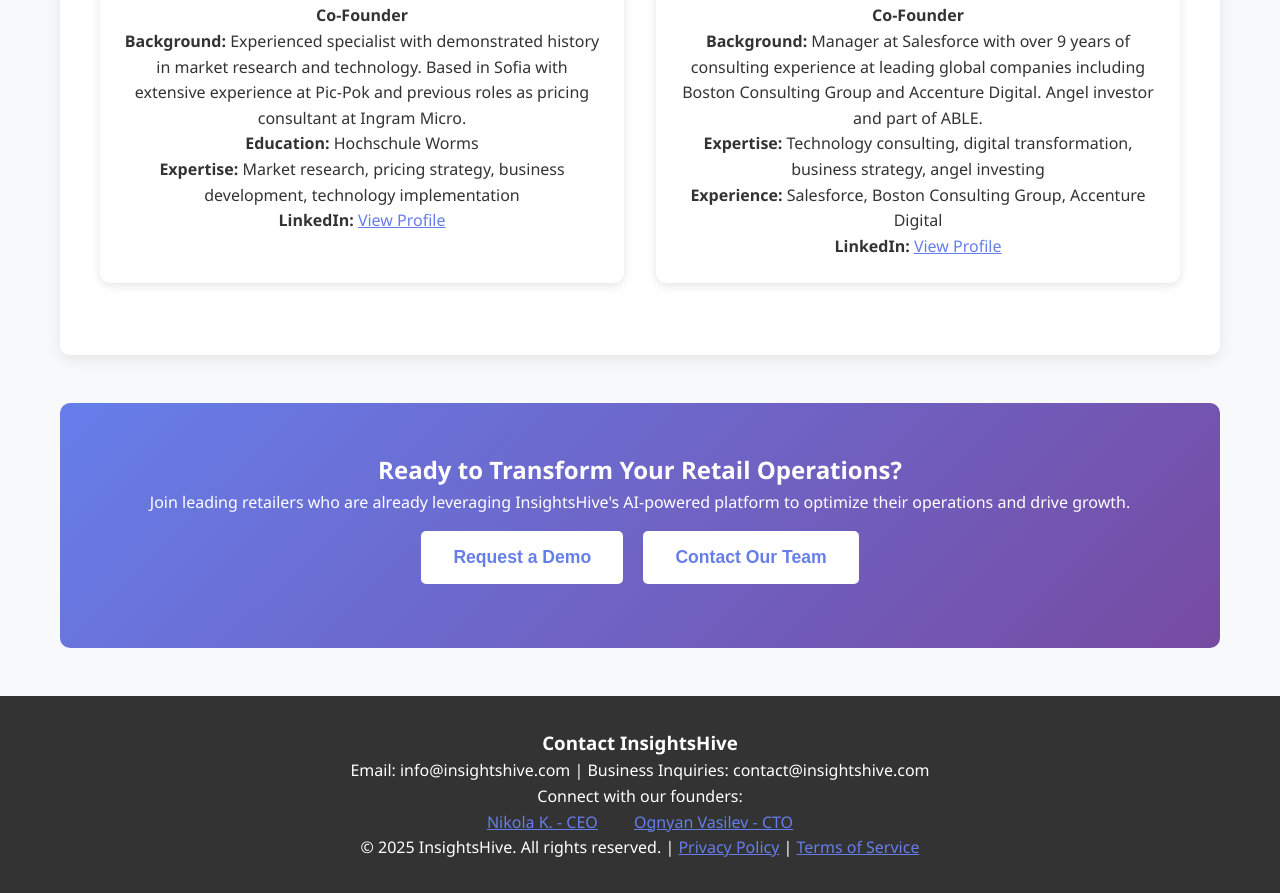
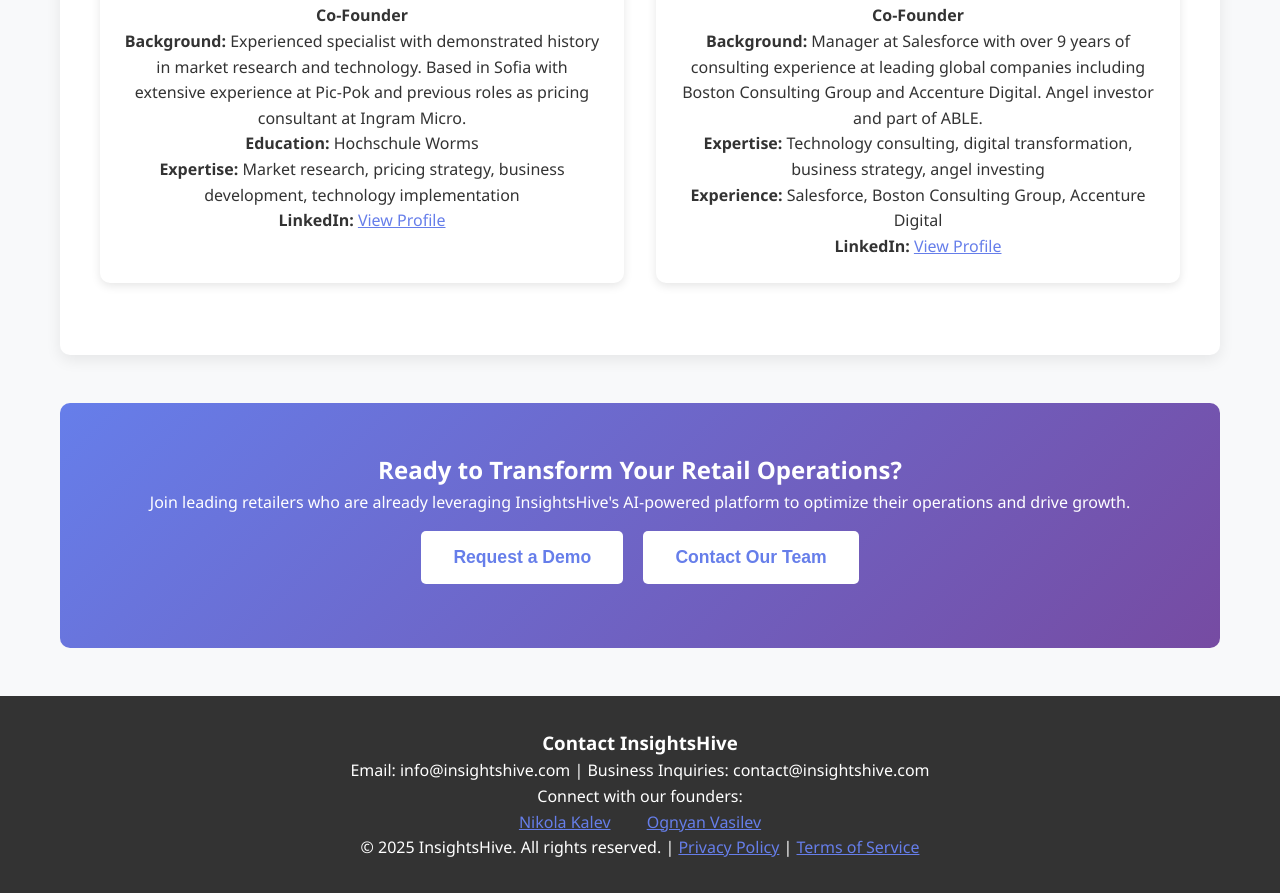
Before and after one commit to lessfoobar/insightshive, a plain HTML site: page index.html in a window 1280 px wide. Shown: the part 3826-4719 px from the top of the page. Drawn offline with Linux system fonts and the light colour scheme.

Commit message:
remove cto ceo bullshit

```diff
--- a/index.html
+++ b/index.html
@@ -492,8 +492,8 @@
             <p>Email: info@insightshive.com | Business Inquiries: contact@insightshive.com</p>
             <p>Connect with our founders:</p>
             <p>
-                <a href="https://www.linkedin.com/in/nikola-k-393b18104/" target="_blank" style="color: #667eea; margin-right: 2rem;">Nikola K. - CEO</a>
-                <a href="https://www.linkedin.com/in/ognyan-v-vasilev/" target="_blank" style="color: #667eea;">Ognyan Vasilev - CTO</a>
+                <a href="https://www.linkedin.com/in/nikola-k-393b18104/" target="_blank" style="color: #667eea; margin-right: 2rem;">Nikola Kalev</a>
+                <a href="https://www.linkedin.com/in/ognyan-v-vasilev/" target="_blank" style="color: #667eea;">Ognyan Vasilev</a>
             </p>
             <p>&copy; 2025 InsightsHive. All rights reserved. | <a href="#" style="color: #667eea;">Privacy Policy</a> | <a href="#" style="color: #667eea;">Terms of Service</a></p>
         </div>
```
